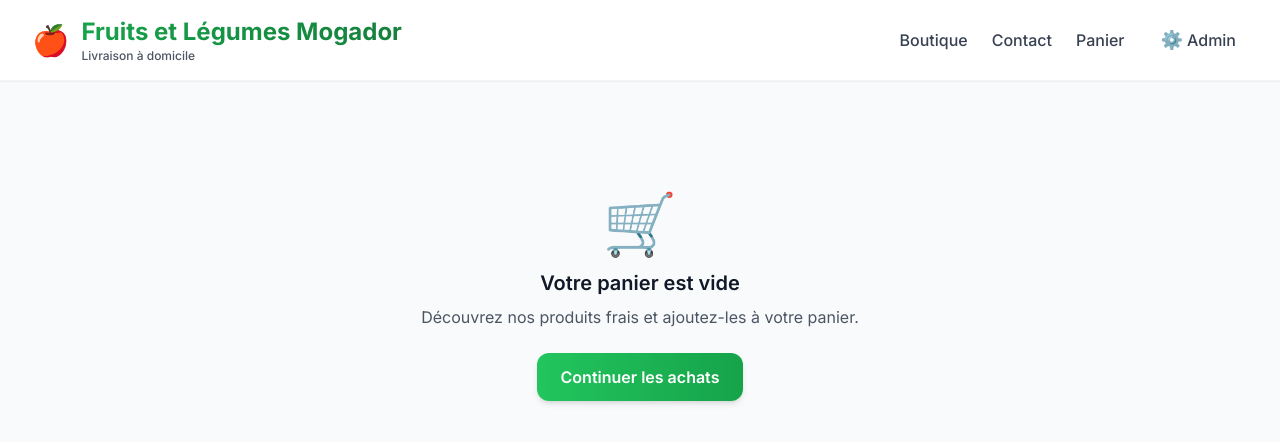
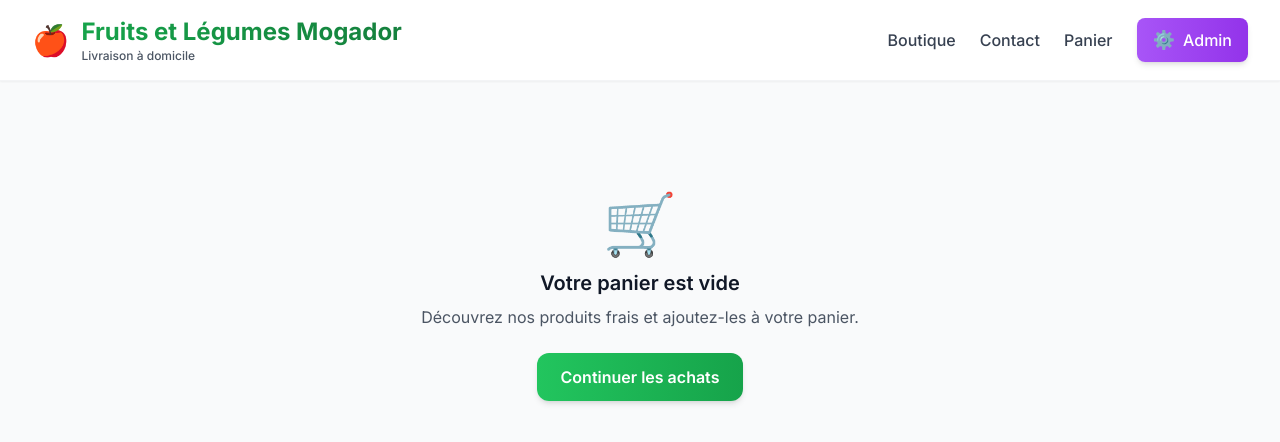
Before and after one commit to mohammedilyasmoktary-droid/Fruit-Legumes, a Next.js app: page /panier in a window 1280 px wide. Shown: the top 442 px of the page. Built offline with nearby package versions, Linux system fonts and the light colour scheme.

Commit message:
Make Admin link more prominent with purple button style

```diff
--- a/components/Navigation.tsx
+++ b/components/Navigation.tsx
@@ -62,7 +62,7 @@ export function Navigation() {
             </Link>
             <Link
               href="/admin"
-              className="text-gray-700 hover:text-purple-600 transition-colors font-medium flex items-center gap-1 px-3 py-1 rounded-lg hover:bg-purple-50"
+              className="bg-gradient-to-r from-purple-500 to-purple-600 text-white px-4 py-2 rounded-lg font-medium hover:from-purple-600 hover:to-purple-700 transition-all shadow-md hover:shadow-lg flex items-center gap-2"
               title="Interface d'administration"
             >
               <span className="text-lg">⚙️</span>
```
